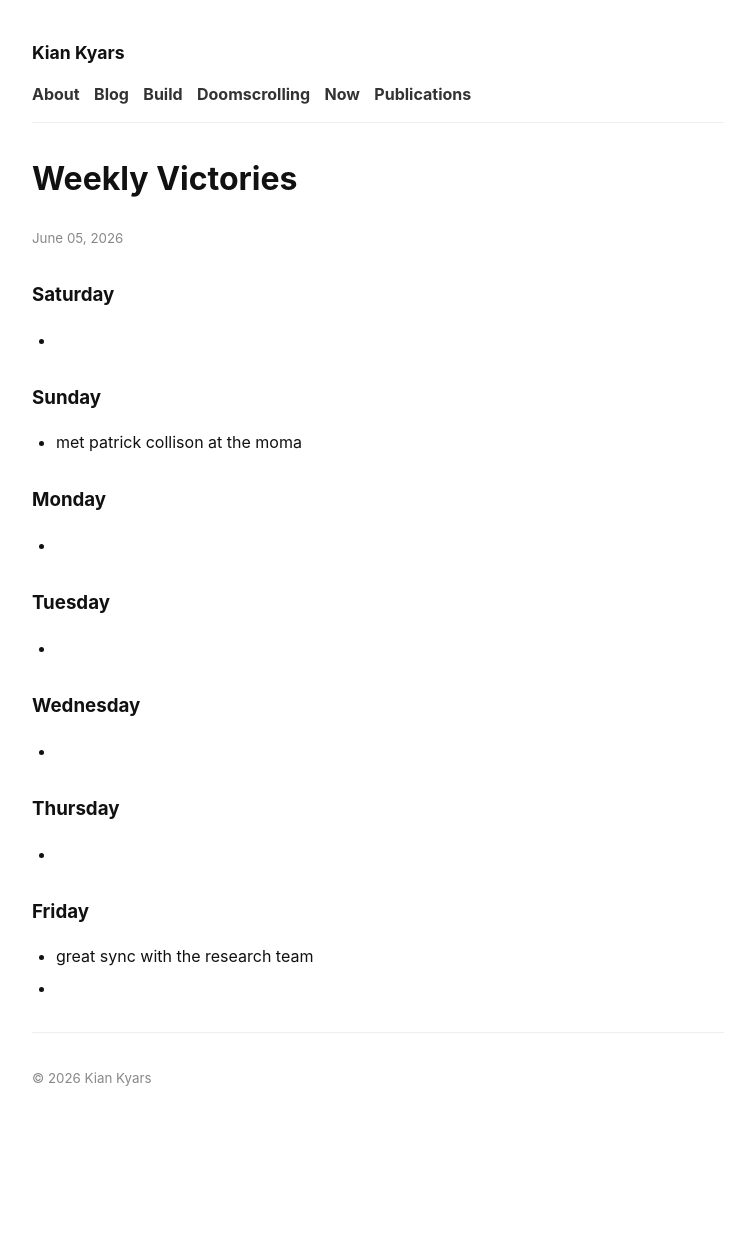
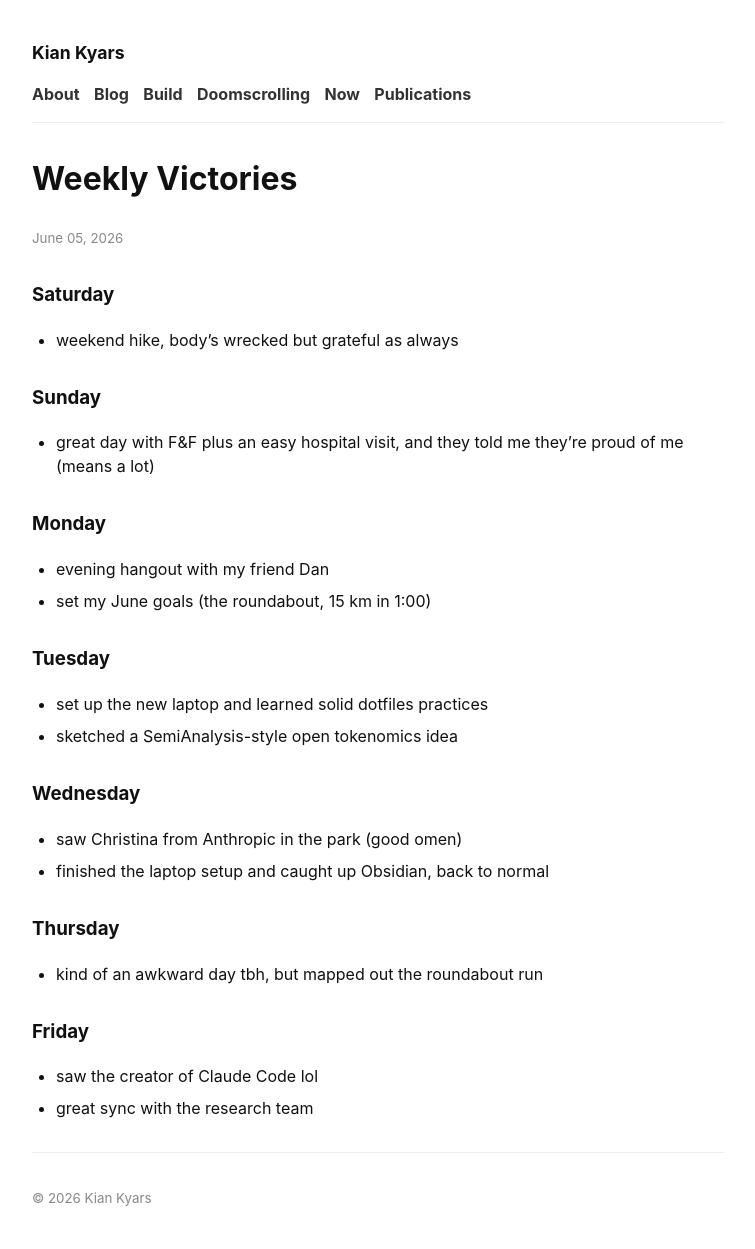
Before and after one commit to kiankyars/kiankyars.github.io, a Jekyll site: the page built from _posts/weekly-victories/2026-06-05-weekly-victories.md, in a window 1280 px wide. Shown: the whole page, without its empty margins (262-1017 px from the left). Built offline with Jekyll 4.4.1, drawn with Linux system fonts in a browser that asks for light colours; before the commit the page ends 1129 px from its top, so only the background shows below that.

Commit message:
weekly victories: fix one-week date shift, backfill May 29-Jun 19 from notes, add Jun 19 post

```diff
--- a/_posts/weekly-victories/2026-06-05-weekly-victories.md
+++ b/_posts/weekly-victories/2026-06-05-weekly-victories.md
@@ -7,29 +7,32 @@ categories: reflection
 
 ### Saturday
 
--
+- weekend hike, body's wrecked but grateful as always
 
 ### Sunday
 
-- met patrick collison at the moma
+- great day with F&F plus an easy hospital visit, and they told me they're proud of me (means a lot)
 
 ### Monday
 
--
+- evening hangout with my friend Dan
+- set my June goals (the roundabout, 15 km in 1:00)
 
 ### Tuesday
 
--
+- set up the new laptop and learned solid dotfiles practices
+- sketched a SemiAnalysis-style open tokenomics idea
 
 ### Wednesday
 
--
+- saw Christina from Anthropic in the park (good omen)
+- finished the laptop setup and caught up Obsidian, back to normal
 
 ### Thursday
 
--
+- kind of an awkward day tbh, but mapped out the roundabout run
 
 ### Friday
 
+- saw the creator of Claude Code lol
 - great sync with the research team
--
```
Also changed, not shown: _posts/weekly-victories/2026-05-29-weekly-victories.md (+8 -3 lines), _posts/weekly-victories/2026-06-12-weekly-victories.md (+4 -10 lines), _posts/weekly-victories/2026-06-19-weekly-victories.md (added, +41 -0 lines).
